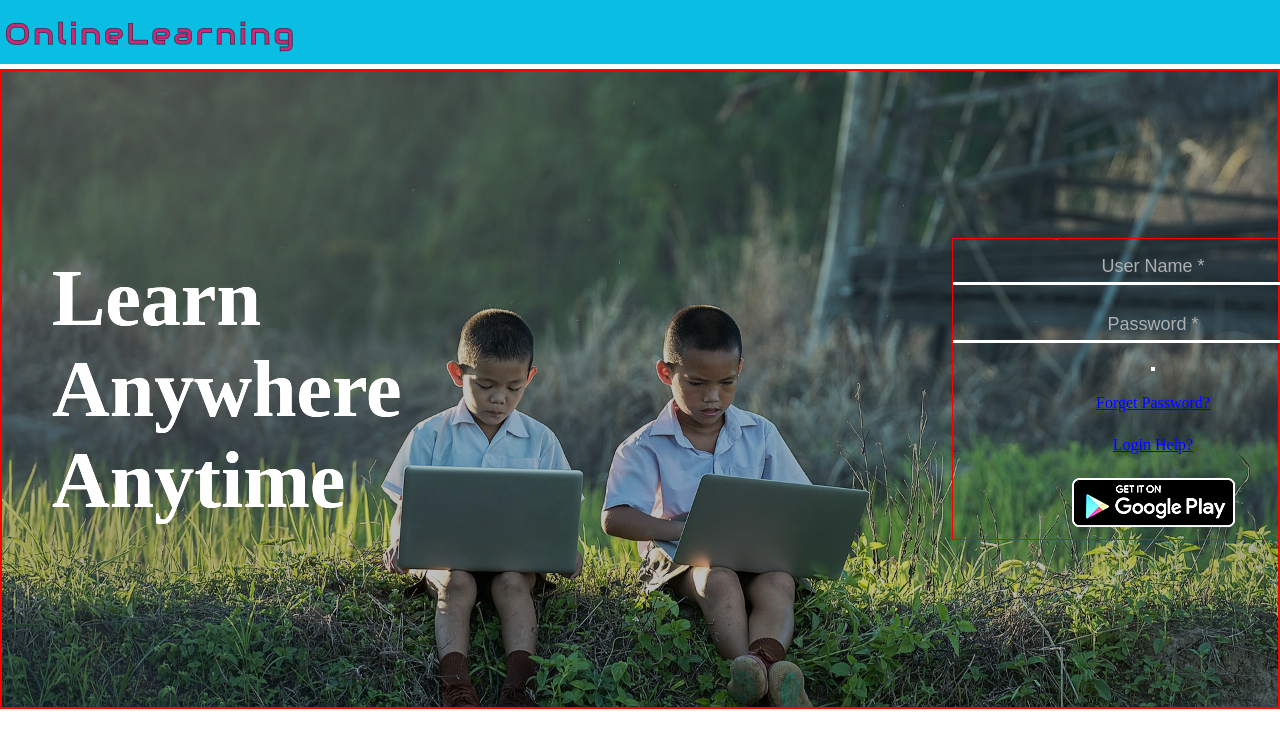
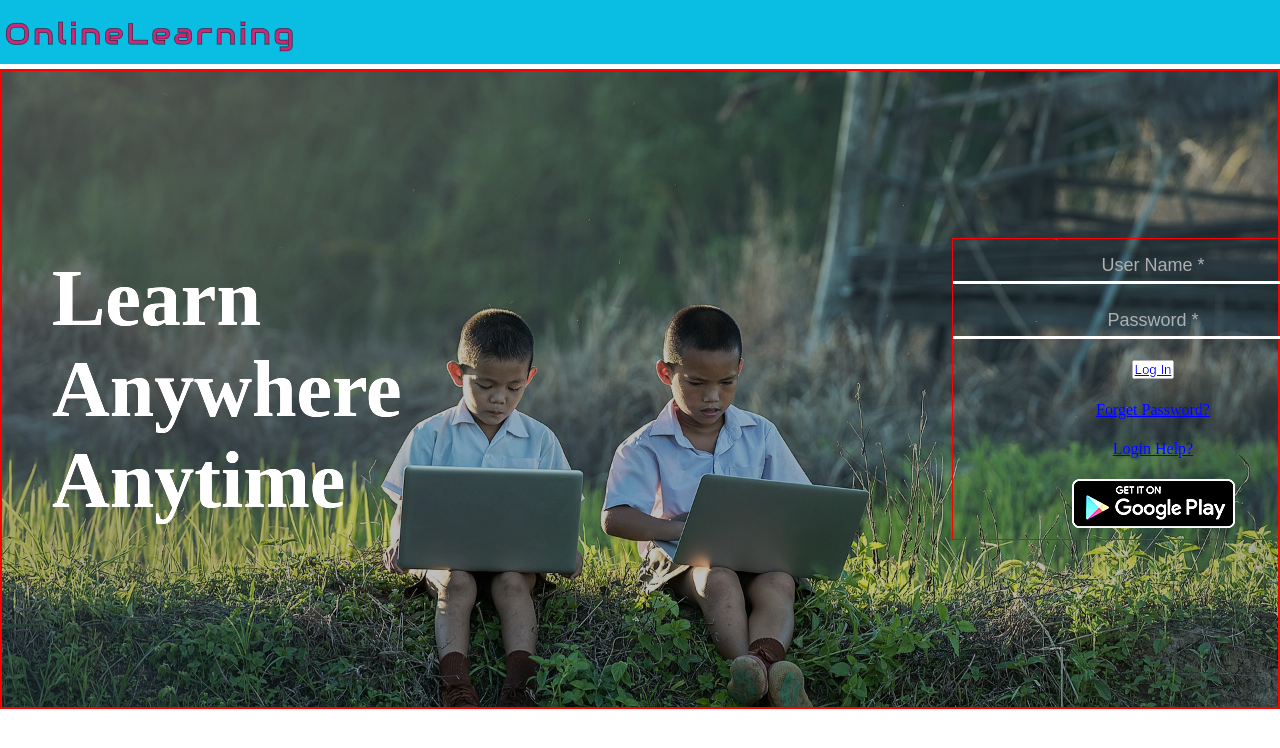
Before and after one commit to RakibRahman/online-learning-website, a plain HTML site: page index.html in a window 1280 px wide. Shown: the top 748 px of the page. Drawn offline with Linux system fonts and the light colour scheme.

Commit message:
main section added

```diff
--- a/index.html
+++ b/index.html
@@ -24,10 +24,10 @@
                 <form class="form" action="">
                     <input type="text" placeholder="User Name *">
                     <input type="text" placeholder="Password *">
-                    <button></button>
-                    <p><a href="#">Forget Password?</a></p>
-                    <p><a href="#">Login Help?</a></p>
-                    <img src="img/google-play-btn.png" alt="">
+                    <button class="effect-btn"><a href="#">Log In</a></button>
+                    <p><a class="forget" href="#">Forget Password?</a></p>
+                    <p><a class="l-help" href="#">Login Help?</a></p>
+                    <img class="effect-btn" src="img/google-play-btn.png" alt="">
                 </form>
 
             </div>
```
